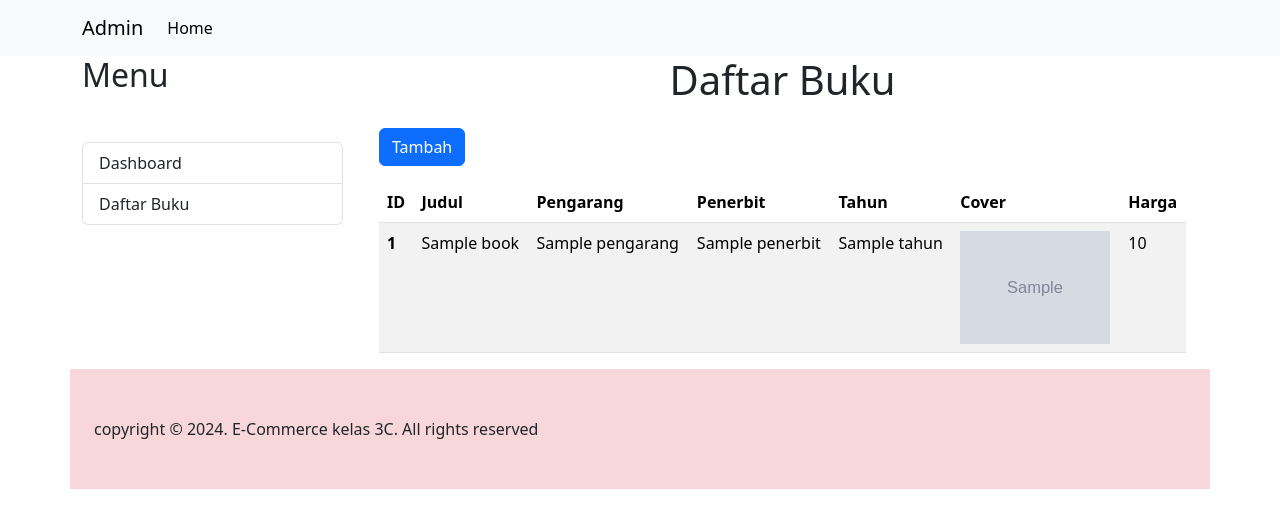
After one commit to nadhifpandyas/pemrograman-web2, a CodeIgniter 4 app: the page made by toko_buku_online/app/Views/admin/daftar-buku.php in a window 1280 px wide. The commit adds this page. Shown: the top 528 px of the page. Run offline with PHP 8.4 and a stand-in for CodeIgniter, Linux system fonts and the light colour scheme; the template is opened without the code that fills it: most values are stand-ins (such as "Sample title", 1, 10 or a date in 2020); grey boxes marked "Sample" are stand-in pictures; some libraries are stand-ins or nearby versions.

Commit message:
menambahkan fitur toko buku online

```diff
--- a/toko_buku_online/app/Controllers/Home.php
+++ b/toko_buku_online/app/Controllers/Home.php
@@ -25,5 +25,8 @@ class Home extends BaseController
         return view('submit');
 
     }
+    public function image($file=null){
+        return $this->response->download( WRITEPATH . 'uploads/images/' .$file, null);
+    }
 
 }
--- /dev/null
+++ b/toko_buku_online/app/Views/admin/daftar-buku.php
@@ -0,0 +1,141 @@
+<?= $this->extend ('admin/template') ?>
+
+<?= $this->section('main') ?>
+<div class="container">
+    <h1 class="text-center mb-4">Daftar Buku</h1>
+        <?php if(isset($_SESSION['berhasil'])):?>
+        <div class="alert alert-success mb-3">
+            <strong>Success!</strong> <?= $_SESSION['berhasil']?>
+        </div>
+        <?php
+            unset($_SESSION['berhasil']); //menghapus session berhasil
+        endif;
+        ?>
+
+        <?php if(isset($_SESSION['gagal'])):?>
+        <div class="alert alert-success mb-3">
+            <strong>Failed</strong> <?= $_SESSION['gagal']?>
+        </div>
+        <?php
+            unset($_SESSION['error']);
+        endif;
+        ?>
+        <div class="my-3">
+            <button class="btn btn-primary" data-bs-toggle="modal" data-bs-target="#tambahModal"><i class="bi-plus-circle-fill"></i> Tambah</button>
+        </div>
+        <div class="row">
+            <div class="col-12">
+                <table class="table table-striped">
+                    <thead>
+                        <th scope="col">ID</th>
+                        <th scope="col">Judul</th>
+                        <th scope="col">Pengarang</th>
+                        <th scope="col">Penerbit</th>
+                        <th scope="col">Tahun</th>
+                        <th scope="col">Cover</th>
+                        <th scope="col">Harga</th>
+                    </thead>
+                    <tbody>
+                        <?php foreach($books as $book): ?>
+                            <tr>
+                                <th scope="row"><?= $book['id']?></th>
+                                <td><?= $book['judul']?></td>
+                                <td><?= $book['pengarang']?></td>
+                                <td><?= $book['penerbit']?></td>
+                                <td><?= $book['tahun']?></td>
+                                <td>
+                                    <img src="<?= base_url($buku['cover']) ?>" alt=""
+                                    style="width: 150px; height: auto;">
+                                </td>
+                                <td><?= $book['harga']?></td>
+                            </tr>
+                        <?php endforeach;?>
+                    </tbody>
+                </table>
+            </div>
+
+            <!-- Modal Tambah Buku -->
+            <div class="modal fade" id="tambahModal" tabindex="-1" aria-labelledby="tambahModal" aria-hidden="true">
+                <div class="modal-dialog">
+                    <div class="modal-content">
+                        <div class="modal-header">
+                            <h1 class="modal-title fs-5" id="tambahModalLabel">Form Tambah Buku</h1>
+                            <button type="button" class="btn-close" data-bs-dismiss="modal" aria-label="Close"></button>
+                        </div>
+                        <div class="modal-body">
+                            <form action="<?= base_url('admin/daftar-buku')?>" id="formTambah" method="POST" encytpe="multipart/form-data">
+
+                                <div class="mb-3">
+                                    <label for="judul">Judul</label>
+                                    <input type="text" name="judul" id="judul" >
+                                </div>
+                                <div class="mb-3">
+                                    <label for="pengarang">Pengarang</label>
+                                    <input type="text" name="pengarang" id="pengarang">
+                                </div>
+                                <div class="mb-3">
+                                    <label for="penerbit">Penerbit</label>
+                                    <input type="text" name="penerbit" id="penerbit" >
+                                </div>
+                                <div class="mb-3">
+                                    <label for="tahun">Tahun</label>
+                                    <input type="text" name="tahun" id="tahun">
+                                </div>
+                                <div class="mb-3">
+                                    <label for="tahun">Cover</label>
+                                    <input type="file" name="cover" accept="image/*" class="form-control">
+                                </div>
+                                <div class="mb-3">
+                                    <label for="">Harga</label>
+                                    <input type="text" name="harga" id="harga">
+                                </div>
+                                <div class="modal-footer">
+                                    <button type="button" class="btn btn-secondary" data-bs-dismiss="modal">Close</button>
+                                    <button type="submit" form="formTambah" class="btn btn-primary"><i class="bi bi-floppy"></i> Simpan</button>
+                                </div>
+                            </form>
+                        </div>
+                    </div>
+                </div>
+            </div>
+
+            <!-- Modal Hapus -->
+            <div class="modal fade" id="hapusModal" tabindex="-1" aria-labelledby="hapusModal" aria-hidden="true">
+                <div class="modal-dialog">
+                    <div class="modal-content">
+                        <div class="modal-header">
+                            <h1 class="modal-title fs-5" id="hapusModallabel">Konfirmasi Hapus</h1>
+                            <button type="button" class="btn-close" data-bs-dismiss="modal" aria-label="Close"></button>
+                        </div>
+                        <div class="modal-body">
+                            <form action="/index.php/buku/hapus" id="formhapus" method="POST">
+                                <input type="hidden" name="id_hapus" id="hidden_id">
+                                <p>Apakah anda yakin ingin menghapus buku dengan ID <span id="text_id">...</span>?</p>
+                            </form>
+                        </div>
+                        <div class="modal-footer">
+                            <button type="button" class="btn btn-secondary" data-bs-dismiss="modal">Close</button>
+                            <button type="submit" form="formhapus" class="btn btn-danger"><i class="bi bi-trash"></i> Hapus</button>
+                        </div>
+                    </div>
+                </div>
+            </div>
+
+            <script src="https://cdn.jsdelivr.net/npm/bootstrap@5.3.3/dist/js/bootstrap.bundle.min.js" integrity="sha384-YvpcrYf0tY3lHB60NNkmXc5s9fDVZLESaAA55NDzOxhy9GkcIdslK1eN7N6jIeHz" crossorigin="anonymous"></script>
+
+            <script>
+                const hapusModal = document.getElementById('hapusModal')
+                if (hapusModal) {
+                    hapusModal.addEventListener('show.bs.modal', event => {
+                        const button = event.relatedTarget
+                        const id = button.getAttribute('data-bs-id')
+                        const hidden_id = hapusModal.querySelector('#hidden_id')
+                        const text_id = hapusModal.querySelector('#text_id')
+
+                        hidden_id.value = id;
+                        text_id.textContent = id;
+                    })
+                }
+            </script>
+
+<?= $this->endSection(); ?>
--- a/toko_buku_online/app/Views/admin/template.php
+++ b/toko_buku_online/app/Views/admin/template.php
@@ -38,9 +38,16 @@
     <div class="container">
         <div class="row">
             <div class="col-3">
-                sindebar
+                <h2 class="mb-5">Menu</h2>
+            <div class="list-group">
+                <a href="<?= base_url('admin/dashboard') ?>" class="list-group-item list-group-item-action <?= current_url() == base_url('index.php/admin/dashboard') ? 'active' : '' ?> " aria-current="true">
+                    Dashboard
+                </a>
+                <a href="<?= base_url('admin/daftar-buku') ?>" class="list-group-item list-group-item-action <?= current_url() == base_url ('index.php/admin/daftar-buku') ? 'active' : '' ?>">Daftar Buku</a>
+
+                </div>
             </div>
-            <div class="">
+            <div class="col-9">
                 <?= $this->renderSection('main'); ?>
 
             </div>
```
Also changed, not shown: toko_buku_online/app/Config/Routes.php (+7 -5 lines), toko_buku_online/app/Controllers/AdminController.php (+29 -1 lines), toko_buku_online/app/Database/Migrations/2024-12-17-020713_CreateBooksTable.php (added, +52 -0 lines), toko_buku_online/app/Models/BookModel.php (added, +46 -0 lines).
